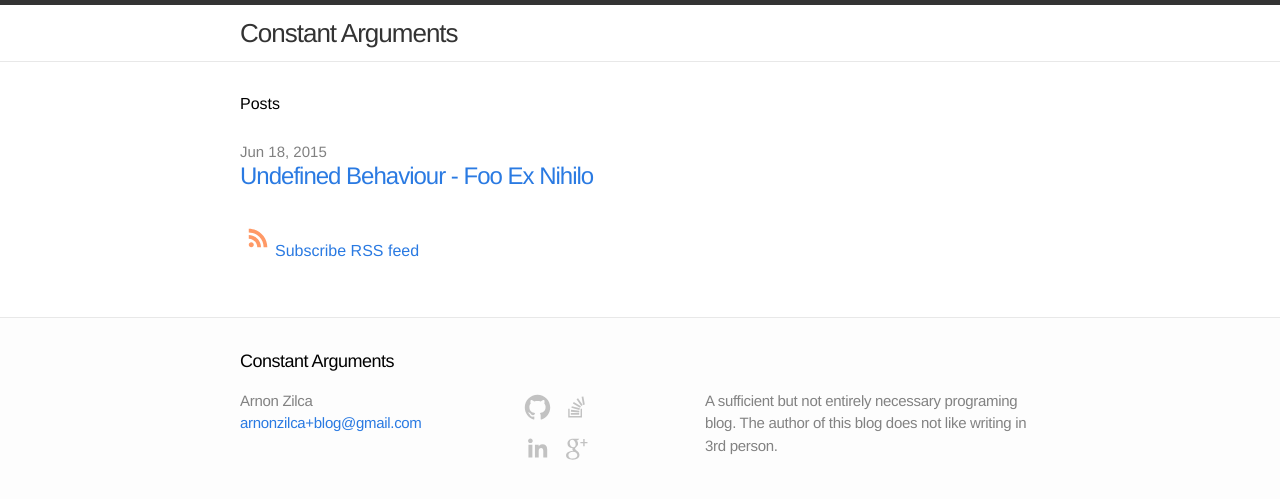
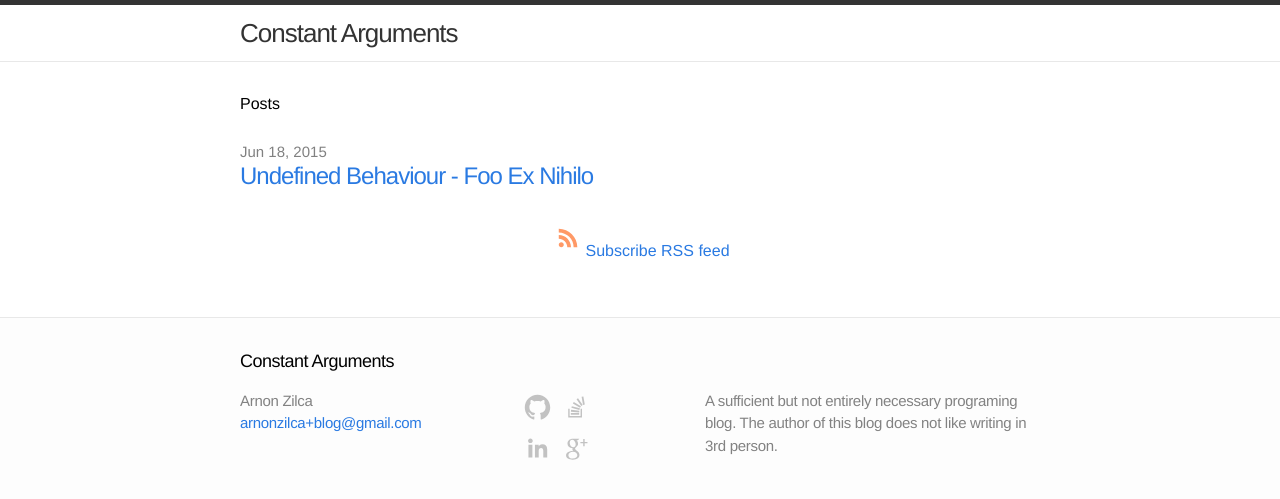
Before and after one commit to arnonzilca/arnonzilca.github.io, a Jekyll site: the page built from index.html, in a window 1280 px wide. Shown: the top 499 px of the page. Built offline with Jekyll 4.4.1, drawn with Linux system fonts in a browser that asks for light colours; comment, search, counter and statistics services are not loaded.

Commit message:
add RSS svg

```diff
--- a/css/main.css
+++ b/css/main.css
@@ -170,7 +170,14 @@
   color: #818181;
 }
 
-.text-span {
+.vertical-aligner {
+    width: 100%;
+    height: 100%;
+    display: table;
+    text-align: center;
+}
+
+.vertical-aligner > .text-span {
     display: inline-block
     vertical-align: middle
 }
--- a/index.html
+++ b/index.html
@@ -15,12 +15,15 @@
     {% endfor %}
   </ul>
 
-  <p class="rss-subscribe"><a href="{{ "/feed.xml" | prepend: site.baseurl }}" title="RSS"><svg class="svg-icon"
-      viewBox="0 0 512 512"><path align="middle" fill="#FF9966" d="M201.8 347.2c0 20.3-16.5 36.8-36.8 36.8 -20.3
-      0-36.8-16.5-36.8-36.8s16.5-36.8 36.8-36.8C185.3 310.4 201.8 326.8 201.8 347.2zM128.2
-      204.7v54.5c68.5 0.7 124 56.3 124.7 124.7h54.5C306.7 285.3 226.9 205.4 128.2 204.7zM128.2
-      166.6c57.9 0.3 112.3 22.9 153.2 63.9 41 41 63.7 95.5 63.9
-      153.5h54.5c-0.3-149.9-121.7-271.4-271.6-271.9V166.6L128.2 166.6z"/></svg><!--[if lt IE
-      9]><em>Twitter</em><![endif]--><span class="text-span">Subscribe RSS feed</span></a></p><br>
+  <p class="rss-subscribe">
+    <div class="vertical-aligner"><a href="{{ "/feed.xml" | prepend: site.baseurl }}" title="RSS"><svg class="svg-icon"
+        viewBox="0 0 512 512"><path fill="#FF9966" d="M201.8 347.2c0 20.3-16.5 36.8-36.8 36.8 -20.3
+        0-36.8-16.5-36.8-36.8s16.5-36.8 36.8-36.8C185.3 310.4 201.8 326.8 201.8 347.2zM128.2
+        204.7v54.5c68.5 0.7 124 56.3 124.7 124.7h54.5C306.7 285.3 226.9 205.4 128.2 204.7zM128.2
+        166.6c57.9 0.3 112.3 22.9 153.2 63.9 41 41 63.7 95.5 63.9
+        153.5h54.5c-0.3-149.9-121.7-271.4-271.6-271.9V166.6L128.2 166.6z"/></svg><!--[if lt IE
+        9]><em>Twitter</em><![endif]--><span class="text-span">Subscribe RSS feed</span></a>
+    </div>
+  </p><br>
 
 </div>
```
